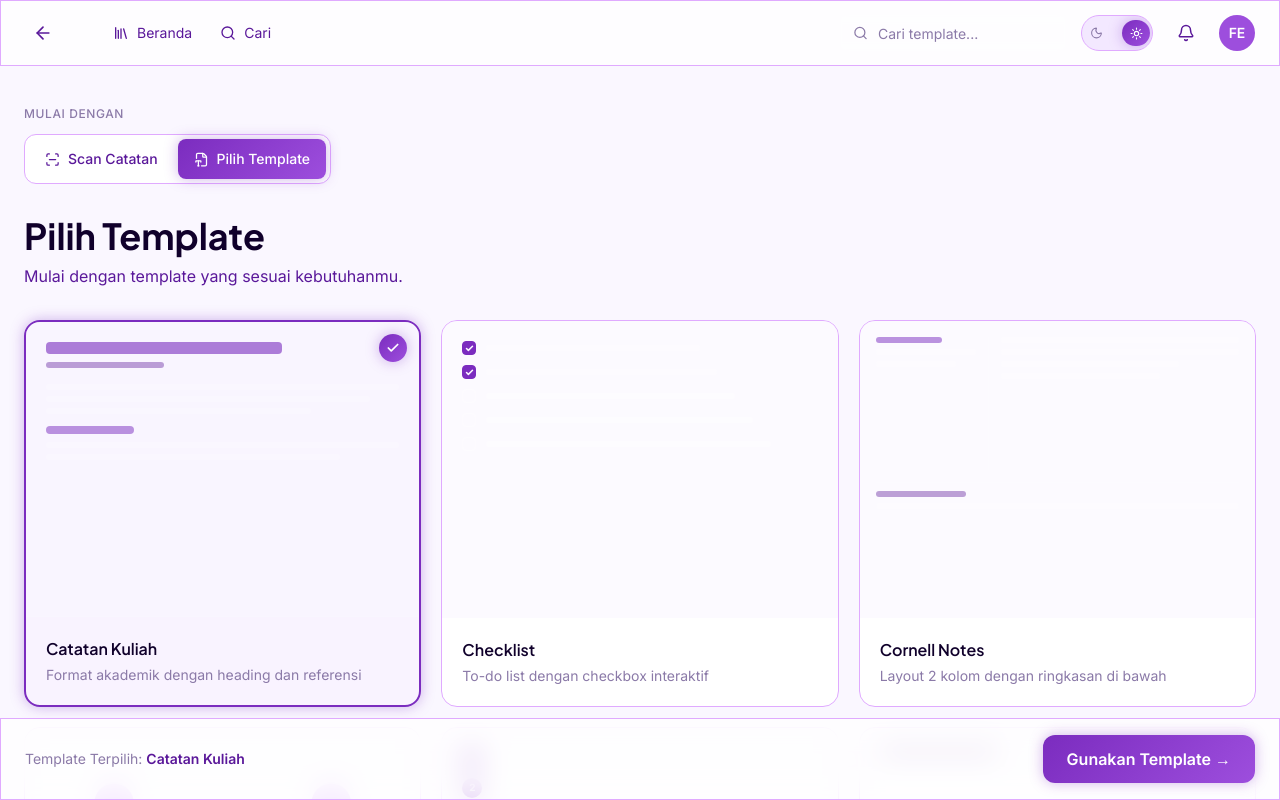
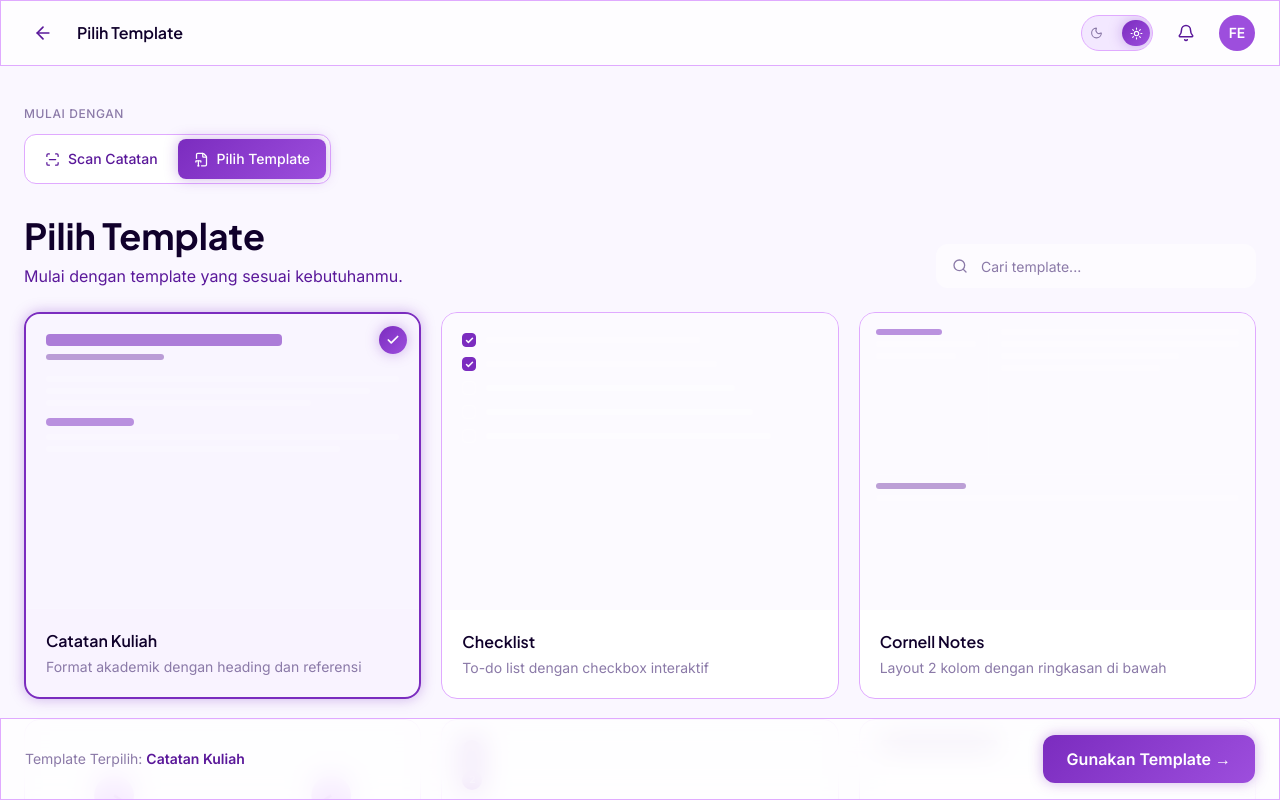
Before and after one commit to Arlow5761/gitnotes-frontend, a React (Vite) app: page /templates in a window 1280 px wide. Shown: the top 800 px of the page. Built offline with nearby package versions, Linux system fonts and the light colour scheme.

Commit message:
fix: move search bar to content div

```diff
--- a/src/pages/Templates.tsx
+++ b/src/pages/Templates.tsx
@@ -16,23 +16,24 @@ export function Templates() {
 
   return (
     <div className="min-h-screen pb-32">
-      <Header back backTo="/" right={
-        <div className="relative">
-          <Search size={15} className="absolute left-3 top-1/2 -translate-y-1/2 text-text-muted" />
-          <input
-            value={query}
-            onChange={(e) => setQuery(e.target.value)}
-            placeholder="Cari template..."
-            className="focus-ring h-9 w-56 pl-9 pr-3 rounded-lg bg-white/5 border border-white/10 text-sm placeholder:text-text-muted"
-          />
-        </div>
-      } />
+      <Header back backTo="/" title="Pilih Template" />
 
       <main className="max-w-[1280px] mx-auto px-6 py-10">
         <MethodSwitcher active="template" />
-        <div className="mb-8">
-          <h1 className="font-display font-bold text-4xl text-text-primary">Pilih Template</h1>
-          <p className="text-text-secondary mt-2">Mulai dengan template yang sesuai kebutuhanmu.</p>
+        <div className="mb-6 flex flex-col md:flex-row md:items-end md:justify-between gap-4">
+          <div>
+            <h1 className="font-display font-bold text-4xl text-text-primary">Pilih Template</h1>
+            <p className="text-text-secondary mt-2">Mulai dengan template yang sesuai kebutuhanmu.</p>
+          </div>
+          <div className="relative w-full md:w-80 shrink-0">
+            <Search size={16} className="absolute left-4 top-1/2 -translate-y-1/2 text-text-muted" />
+            <input
+              value={query}
+              onChange={(e) => setQuery(e.target.value)}
+              placeholder="Cari template..."
+              className="focus-ring w-full h-11 pl-11 pr-3 rounded-xl bg-amethyst-800/50 border border-white/10 text-sm text-text-primary placeholder:text-text-muted"
+            />
+          </div>
         </div>
 
         <div className="grid grid-cols-1 md:grid-cols-2 lg:grid-cols-3 gap-5">
```
